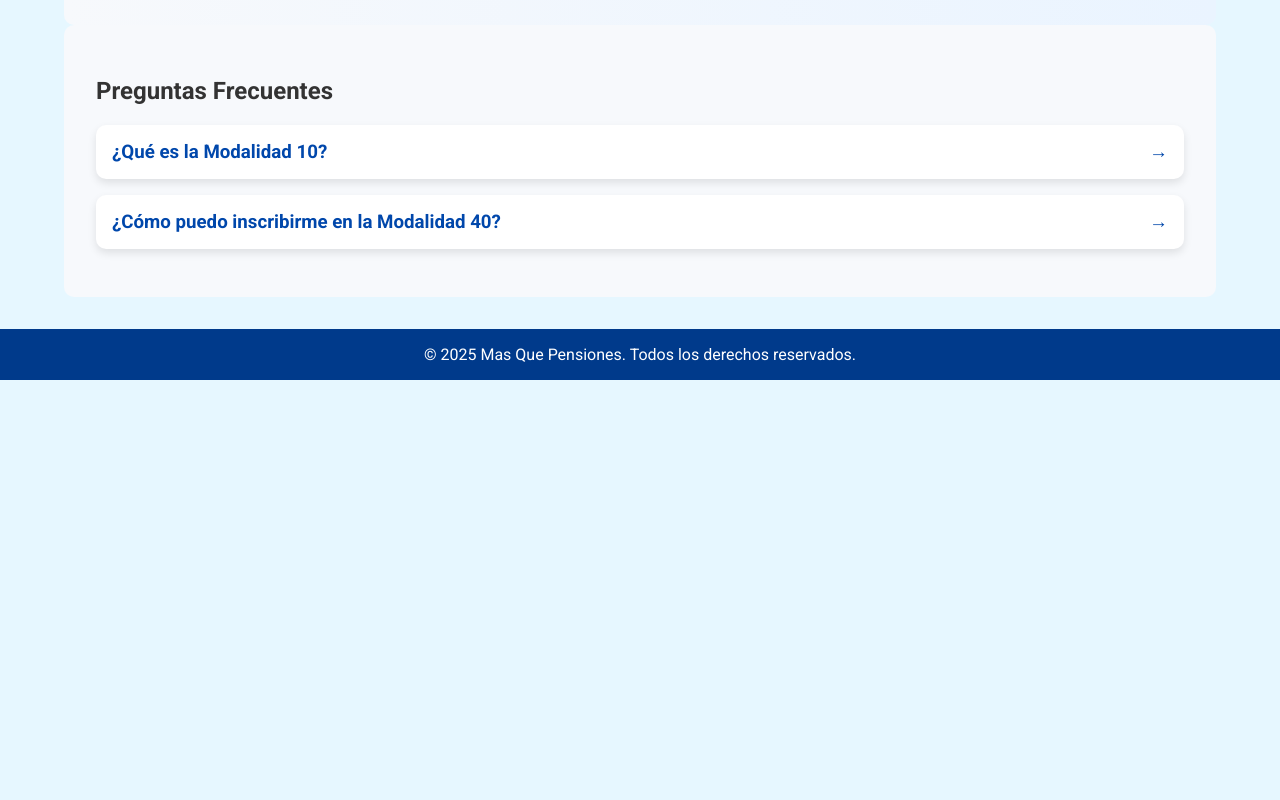
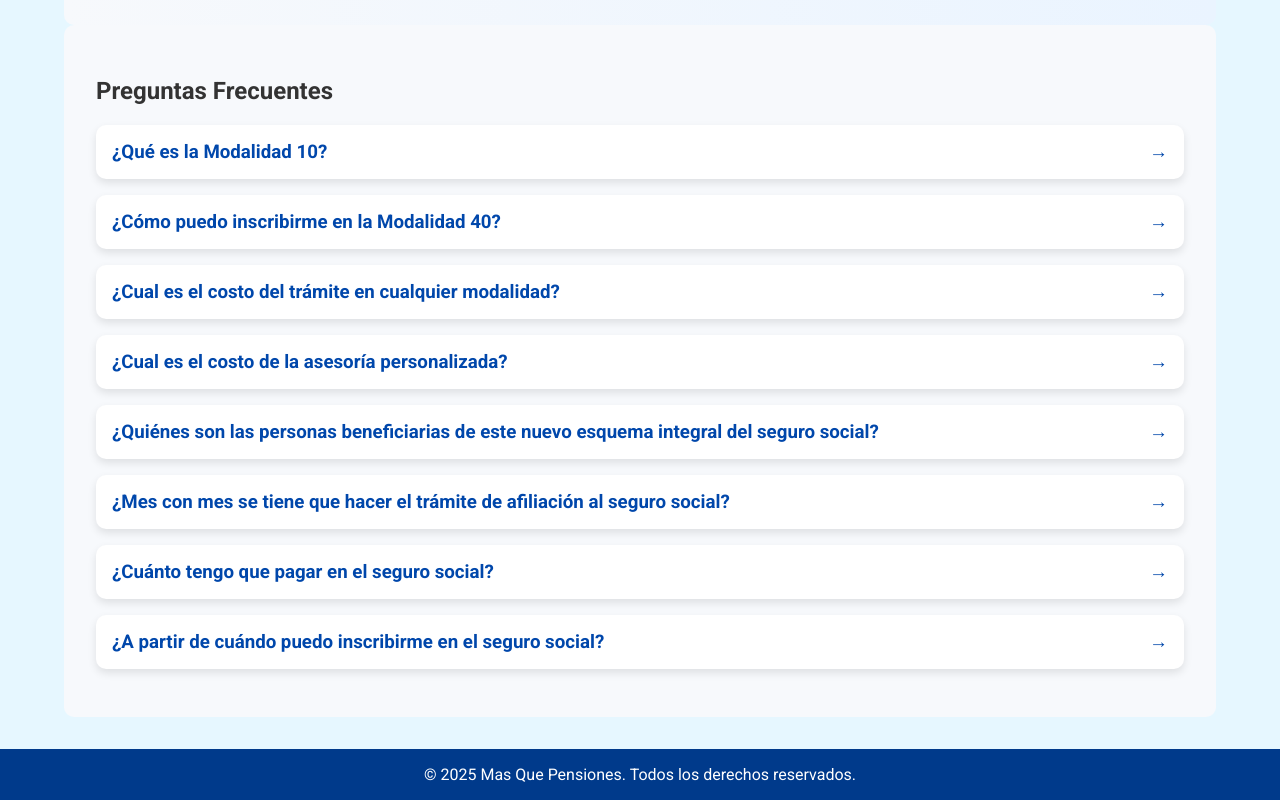
Before and after one commit to Tyenaa/MasQuePensiones, a plain HTML site: page index.html in a window 1280 px wide. Shown: the part 816-1616 px from the top of the page. Before the commit the page ends 1196 px from the top, so only its background shows below. Drawn offline with Linux system fonts and the light colour scheme.

Commit message:
Add files via upload

```diff
--- a/index.html
+++ b/index.html
@@ -290,6 +290,31 @@
                 <h3>¿Cómo puedo inscribirme en la Modalidad 40? <span class="arrow">→</span></h3>
                 <p>La inscripción puede realizarse de manera online o presencial...</p>
             </div>
+            <!-- Nuevas preguntas y respuestas -->
+            <div class="faq-item">
+                <h3>¿Cual es el costo del trámite en cualquier modalidad? <span class="arrow">→</span></h3>
+                <p>El trámite es gratuito en todas las modalidades.</p>
+            </div>
+            <div class="faq-item">
+                <h3>¿Cual es el costo de la asesoría personalizada? <span class="arrow">→</span></h3>
+                <p>El costo de la asesoría depende de cada caso en particular.</p>
+            </div>
+            <div class="faq-item">
+                <h3>¿Quiénes son las personas beneficiarias de este nuevo esquema integral del seguro social? <span class="arrow">→</span></h3>
+                <p>Este nuevo esquema beneficia a trabajadores independientes, patrones, así como sus familiares directos.</p>
+            </div>
+            <div class="faq-item">
+                <h3>¿Mes con mes se tiene que hacer el trámite de afiliación al seguro social? <span class="arrow">→</span></h3>
+                <p>No, el trámite se realiza una sola vez y, después, el pago se realiza de manera mensual.</p>
+            </div>
+            <div class="faq-item">
+                <h3>¿Cuánto tengo que pagar en el seguro social? <span class="arrow">→</span></h3>
+                <p>El pago varía según la modalidad seleccionada y el salario base que elijas para tus aportaciones.</p>
+            </div>
+            <div class="faq-item">
+                <h3>¿A partir de cuándo puedo inscribirme en el seguro social? <span class="arrow">→</span></h3>
+                <p>Puedes inscribirte en cualquier momento. Sin embargo, es recomendable hacerlo lo antes posible para obtener los beneficios de la seguridad social.</p>
+            </div>
         </section>
     </div>
 
```
